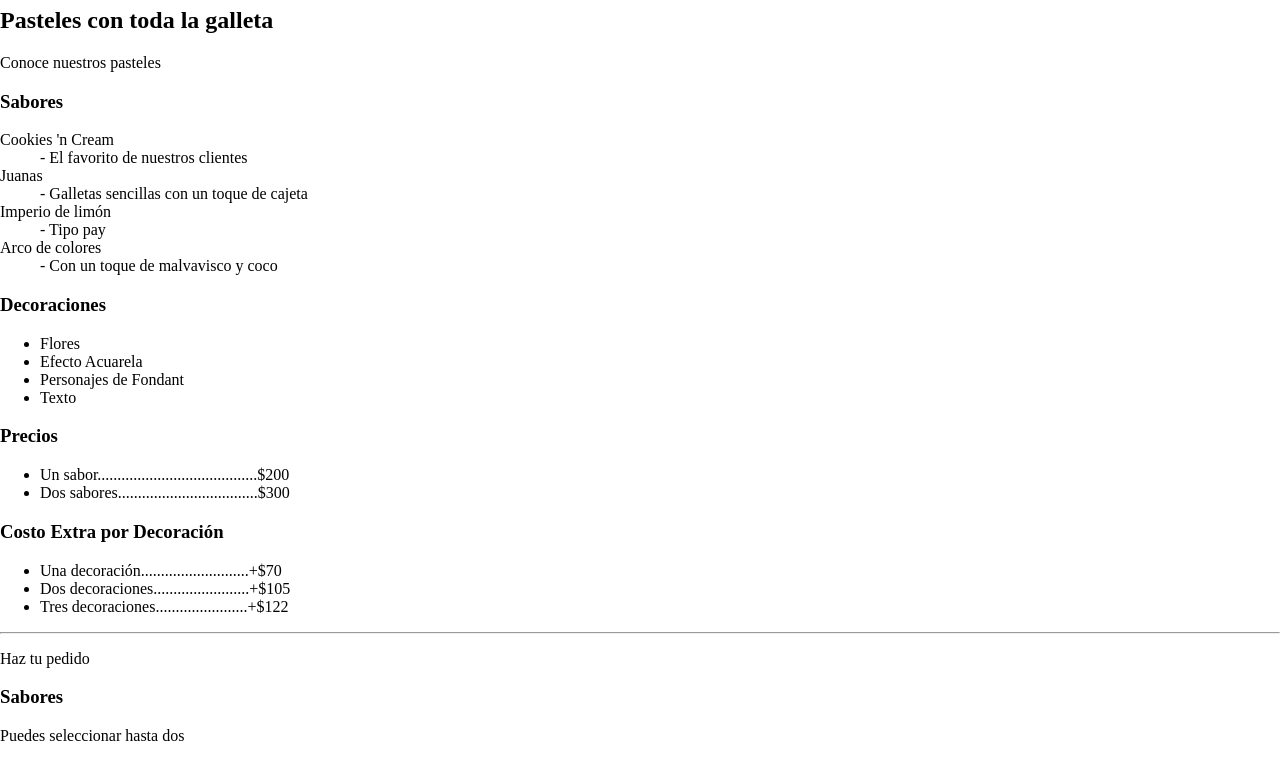
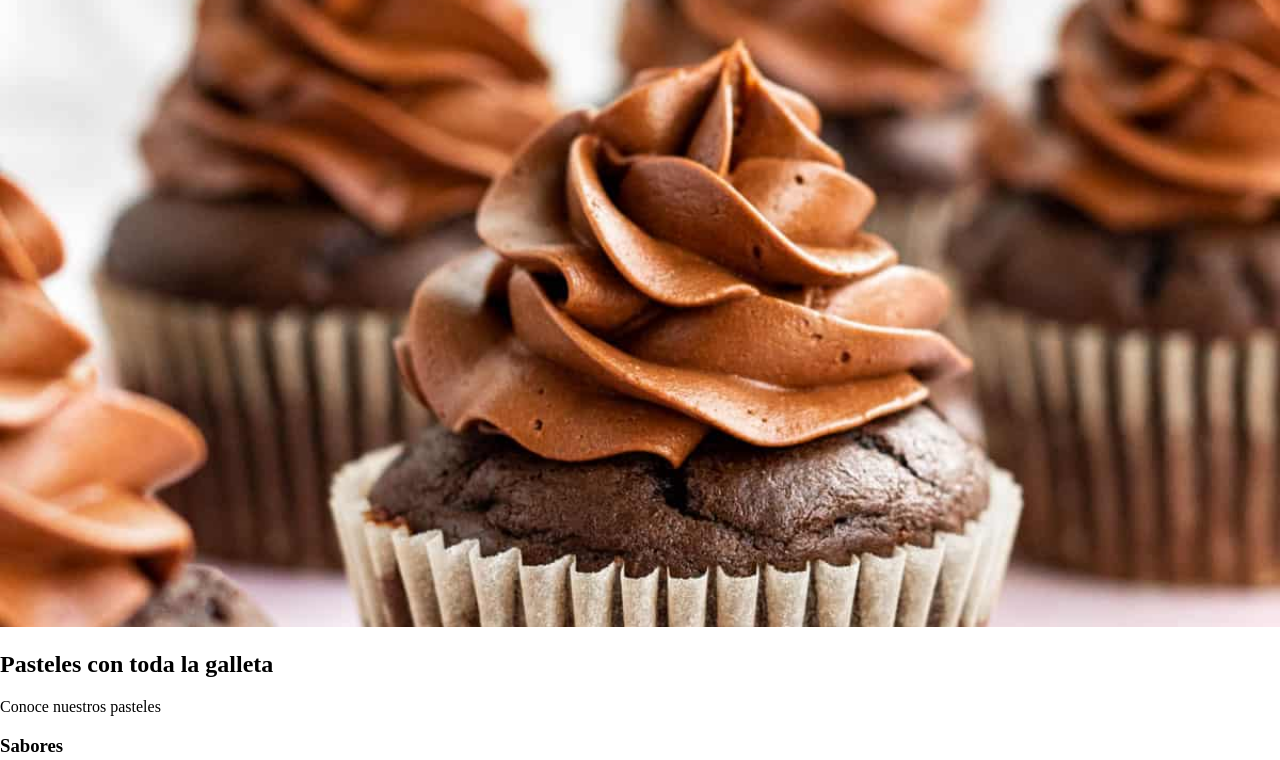
Before and after one commit to Pagutri/CuquiPasteles, a plain HTML site: page index.html in a window 1280 px wide. Shown: the part 283-1043 px from the top of the page. Drawn offline with Linux system fonts and the light colour scheme.

Commit message:
Crear banner del inicio

```diff
--- a/index.html
+++ b/index.html
@@ -13,12 +13,14 @@
         <nav>
             <a href="#">Nuestros pasteles</a>
             <a href="#">Haz tu pedido</a>
-            <a href="#">Cuenta</a>
+            <a href="#">Mi cuenta</a>
         </nav>
     </header>
 
-    <h1>CuquiPasteles</h1>
-    <h2>Pasteles con toda la galleta</h2>
+    <div class="banner">
+        <img src="img/fondo.jpg" alt="Pastel de Chocolate" class="fondo-banner">
+        <h2>Pasteles con toda la galleta</h2>
+    </div>
 
     <p>Conoce nuestros pasteles</p>
     <h3>Sabores</h3>
--- a/styles.css
+++ b/styles.css
@@ -16,6 +16,7 @@ header {
     display: grid;
     grid-template-columns: min-content auto;
     align-items: center;
+    margin: 0px;
 }
 
 nav {
@@ -31,3 +32,14 @@ nav a {
 .logo {
     width: 210px;
 }
+
+.banner {
+    width: 100%;
+    height: 100%;
+}
+
+.fondo-banner {
+    width: 100%;
+    height: 700px;
+    object-fit: cover;
+}
```
